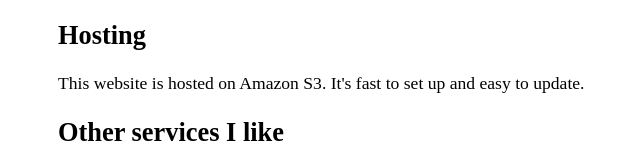
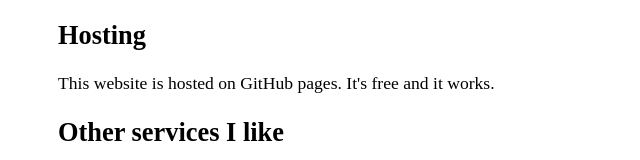
Before and after one commit to shrvn-k/shrvn-k.github.io, a plain HTML site: page what-i-use.html in a window 1280 px wide. Shown: the part 401-561 px from the top of the page, without its empty margins (186-826 px from the left). Drawn offline with Linux system fonts and the light colour scheme.

Commit message:
Changed hosting from Amazon to GitHub pages

```diff
--- a/what-i-use.html
+++ b/what-i-use.html
@@ -35,7 +35,7 @@
 		</ul>
 	</p>
 	<h2>Hosting</h2>
-	<p>This website is hosted on Amazon S3. It's fast to set up and easy to update.</p>
+	<p>This website is hosted on GitHub pages. It's free and it works.</p>
 	<h2>Other services I like</h2>
 	<p>
 		<ul>
```
